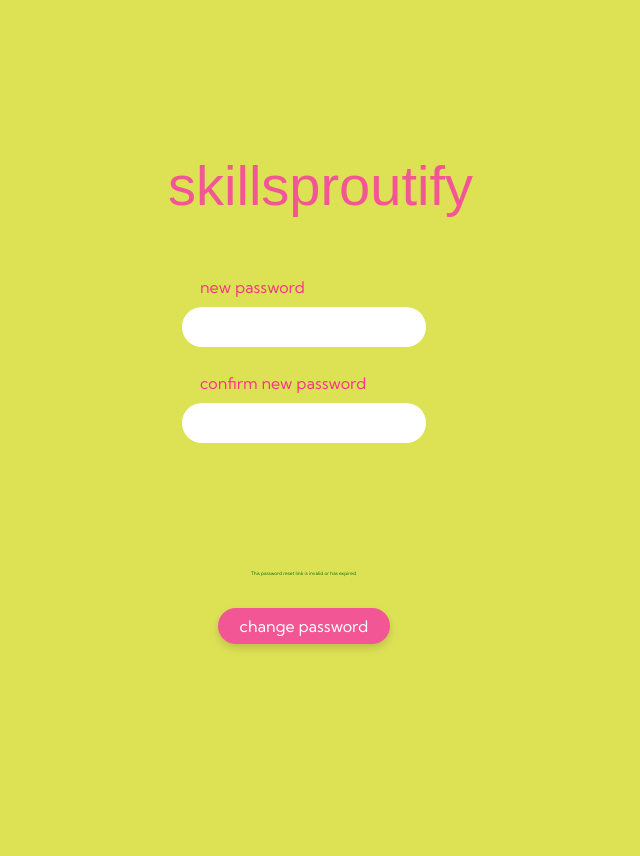
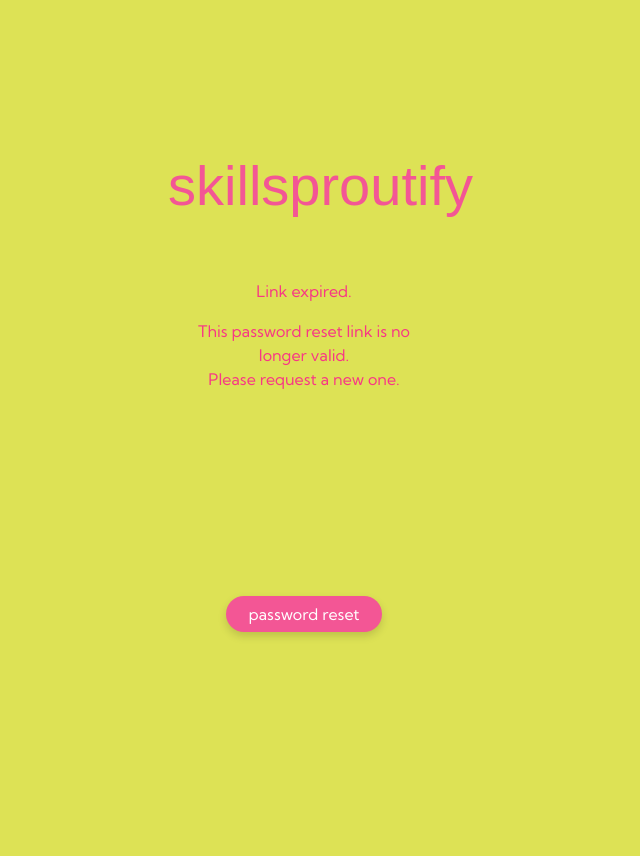
Before and after one commit to Berilkdd/skillsproutify, a Django app: a page that uses accounts/templates/account/password_reset_from_key.html in a window 1280 px wide. Shown: the whole page, without its empty margins (336-976 px from the left). Run offline with Django 4.2, Linux system fonts and the light colour scheme; data comes from the database, SQL or seed files in the repository; both versions use the stored data as it was after the commit; some libraries are stand-ins or nearby versions; some web fonts are replaced.

Commit message:
Add redirect button block for expired password reset link

```diff
--- a/accounts/templates/account/password_reset.html
+++ b/accounts/templates/account/password_reset.html
@@ -18,7 +18,6 @@
 
             {% csrf_token %}
 
-            <!-- Tek Alan: Kullanıcının kayıtlı e-posta adresi -->
             <div style="margin-bottom: 12.8rem;">
 
                 <label for="id_email" class="auth-label">
--- a/accounts/templates/account/password_reset_from_key.html
+++ b/accounts/templates/account/password_reset_from_key.html
@@ -14,47 +14,57 @@
 
     <div class="mt-5">
 
+        {% if token_fail %}
+            <!-- if link has expired -->
+            <div style="margin-bottom: 12.8rem;">
+                <p class="primary-description">
+                    Link expired.
+                </p>
+
+                <p class="primary-description mt-3">
+                    This password reset link is no longer valid. <br>
+                    Please request a new one.
+                </p>
+            </div>
+
+            <a href="{% url 'account_reset_password' %}" style="text-decoration: none; display: block;">
+                <button class="primary-btn" type="button">
+                    password reset
+                </button>
+            </a>
+
+        {% else %}
+            <!-- If link has not expired -->
             <form method="POST">
 
                 {% csrf_token %}
 
                 <div class="mb-4">
-
                     <label for="id_password1" class="auth-label">
                         new password
                     </label>
-
                     {{ form.password1|add_class:"primary-input"|attr:"placeholder:" }}
                     {% for error in form.password1.errors %}
                         <p class="form-error">{{ error }}</p>
                     {% endfor %}
-
                 </div>
 
                 <div style="margin-bottom: 8rem;">
-
                     <label for="id_password2" class="auth-label">
                         confirm new password
                     </label>
-
                     {{ form.password2|add_class:"primary-input"|attr:"placeholder:" }}
                     {% for error in form.password2.errors %}
                         <p class="form-error">{{ error }}</p>
                     {% endfor %}
-
                 </div>
-
-            {% if token_fail %}
-                <p class="form-error" style="text-align: center; margin-bottom: 2rem;">
-                    This password reset link is invalid or has expired.
-                </p>
-            {% endif %}
 
                 <button type="submit" class="primary-btn">
                     change password
                 </button>
 
             </form>
+        {% endif %}
 
     </div>
 
```
Also changed, not shown: db.sqlite3. Lines whose indentation alone changed are shown as unchanged.
